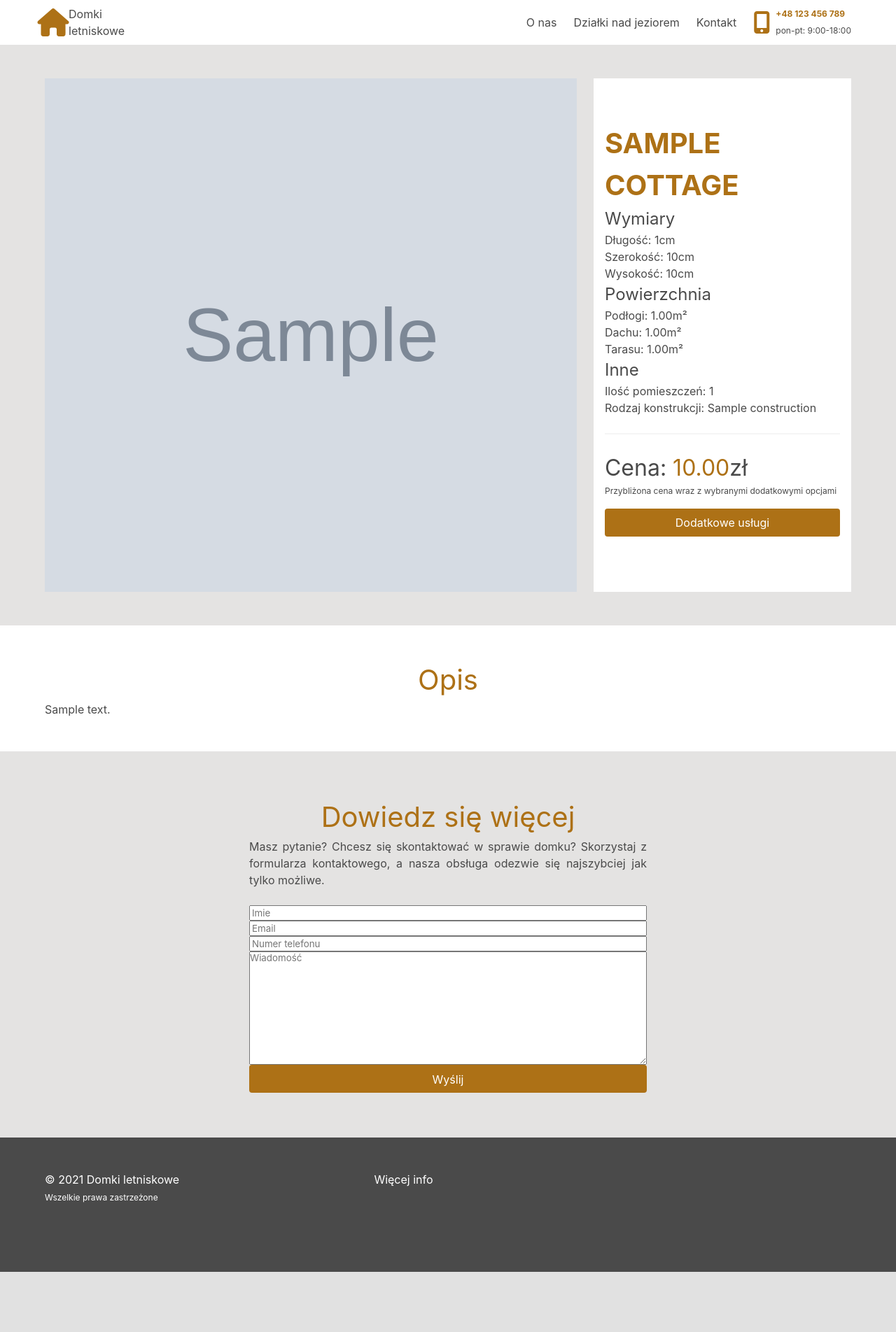
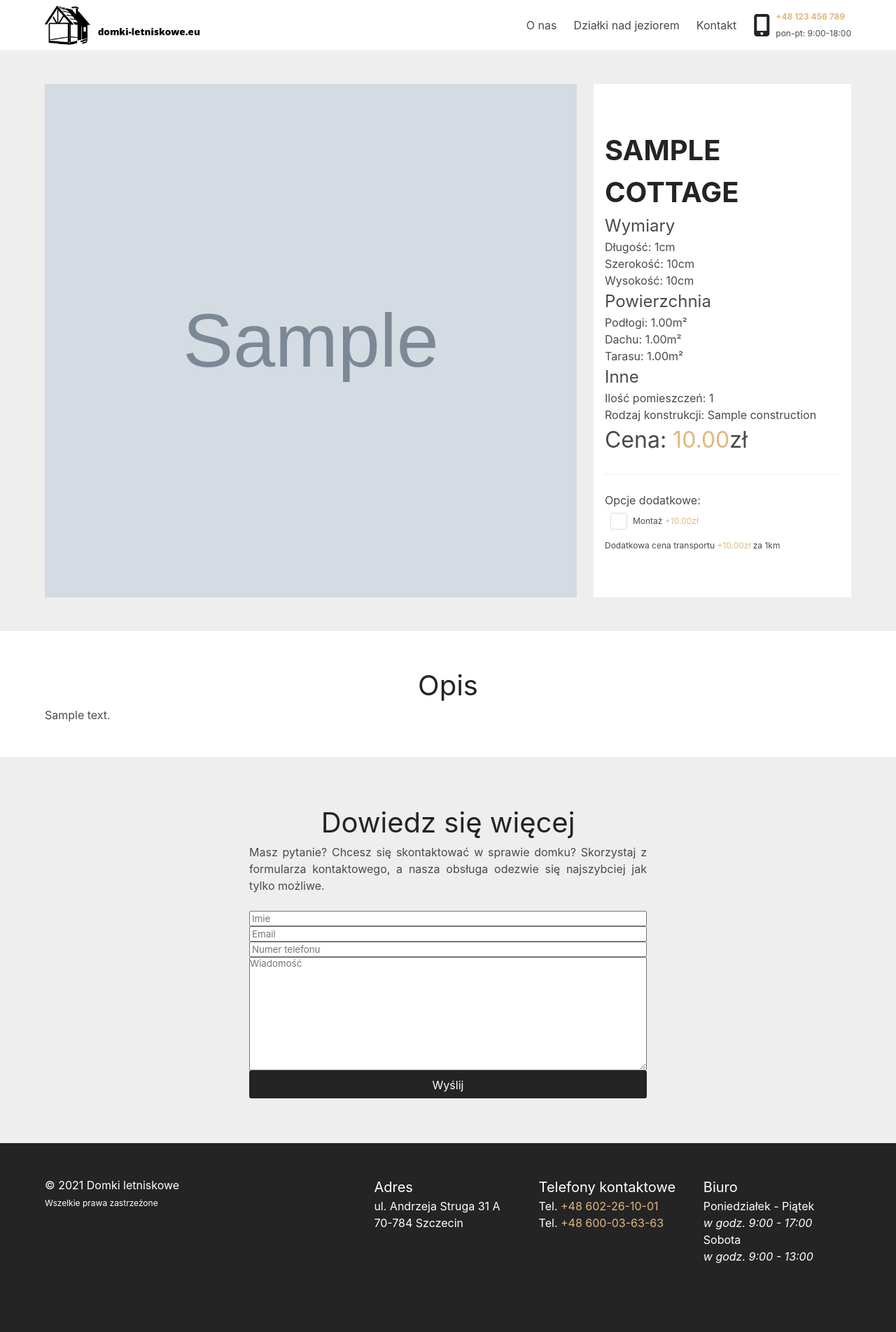
Before and after one commit to Patryk-Kowalczyk/Domki, a Django app: a page that uses templates/base.html in a window 1280 px wide. Shown: the whole page at 70% size. Before the commit the page ends 1818 px from the top, so only its background shows below. Run offline with Django 3.2, Linux system fonts and the light colour scheme; tables that the repository leaves empty hold one stand-in row (values such as "Sample post"); grey boxes marked "Sample" are stand-in pictures; some libraries are stand-ins or nearby versions.

Commit message:
Change style to black, services changes

```diff
--- a/static/bulma/sass/custom.sass
+++ b/static/bulma/sass/custom.sass
@@ -1,9 +1,12 @@
 @import "./node_modules/bulma/sass/utilities/initial-variables"
 // Custom styles
-$background-homepage: #E4E3E2
+$background-homepage: #eeeeee
+
 
 select
   overflow: hidden
+.select:not(.is-multiple):not(.is-loading)::after
+  border-color: $text
 
 .is-size-1
   line-height: 3.5rem
@@ -26,6 +29,11 @@ select
   & .column
     & > *
       color: white !important
+
+// Navbar logo
+.navbar-item img
+  max-height: 3.5rem
+
 
 .cottage-info
   height: 100%
@@ -183,7 +191,7 @@ select
   width: 100%
 
 .optional-price
-  color: $primary
+  color: inherit
 
 .is-checkradio[type="radio"] + label:first-of-type, .is-checkradio[type="checkbox"] + label:first-of-type
   margin-left: .5rem
@@ -209,6 +217,12 @@ select
 footer.footer
   background-color: $grey-dark
   color: white
+  & a
+    &:hover
+      color: $white
+
+  @media screen and (max-width: 768px)
+    text-align: center
 
 
 // Hover effects
--- a/static/bulma/sass/style.sass
+++ b/static/bulma/sass/style.sass
@@ -2,9 +2,21 @@
 @import "./node_modules/bulma/sass/utilities/initial-variables"
 
 // 2. Set your own initial variables
-$link: #AD7116
-$primary: $link
+$link: #deb97f
 
+$primary: #242424
+
+$radius-small: 4px
+$radius: 3px
+$radius-large: 5px
+
+$card-radius: 3px
+
+$pagination-color: $primary
+$pagination-border-color: lighten($primary, 30)
+$pagination-current-background-color: $primary
+$pagination-current-border-color: lighten($primary, 30)
+$pagination-current-color: $white
 
 // 3. Import the rest of Bulma
 @import "./node_modules/bulma/bulma"
--- a/templates/base.html
+++ b/templates/base.html
@@ -22,12 +22,7 @@
       <div class="container">
         <div class="navbar-brand">
           <a class="navbar-item" href="{% url "index" %}">
-            <span class="icon-text">
-              <span class="icon">
-                <i class="fas fa-home"></i>
-              </span>
-              <span>Domki<br />letniskowe</span>
-            </span>
+              <img src="{% static "img/logo.png" %}" alt="Domki letniskowe logo">
           </a>
 
           <a
@@ -67,11 +62,29 @@
 
         {% block content %} {% endblock %}
 
-    <footer class="footer is-dark">
+    <footer class="footer has-background-primary">
         <div class="container">
             <div class="columns">
                 <div class="column is-two-fifths">© 2021 Domki letniskowe <br> <span class="is-size-7">Wszelkie prawa zastrzeżone</span></div>
-                <div class="column">Więcej info</div>
+                <div class="column columns">
+                    <div class="column">
+                        <h3 class="is-size-5 is-bold has-text-white">Adres</h3>
+                        <p>ul. Andrzeja Struga 31 A</p>
+                        <p>70-784 Szczecin</p>
+                    </div>
+                    <div class="column">
+                        <h3 class="is-size-5 is-bold has-text-white">Telefony kontaktowe</h3>
+                        <p>Tel. <a href="tel: +48 602-26-10-01">+48 602-26-10-01</a></p>
+                        <p>Tel. <a href="tel: +48 600-03-63-63">+48 600-03-63-63</a></p>
+                    </div>
+                    <div class="column">
+                        <h3 class="is-size-5 is-bold has-text-white">Biuro</h3>
+                        <p class="is-size-6">Poniedziałek - Piątek</p>
+                        <p class="is-italic">w godz. 9:00 - 17:00</p>
+                        <p class="is-size-6">Sobota</p>
+                        <p class="is-italic">w godz. 9:00 - 13:00</p>
+                    </div>
+                </div>
             </div>
         </div>
     </footer>
--- a/templates/pages/cottagepage.html
+++ b/templates/pages/cottagepage.html
@@ -91,11 +91,21 @@
                     <h2 class="is-size-4">Inne</h2>
                     <p>Ilość pomieszczeń: {{ cottage.number_of_rooms }}</p>
                     <p>Rodzaj konstrukcji: {{ cottage.construction.name }}</p>
+                    <p class="is-size-3">Cena: <span class="has-text-link price">{{ cottage.price }}</span>zł</p>
                     <hr>
-                    <p class="is-size-3">Cena: <span class="has-text-primary price">{{ cottage.price }}</span>zł</p>
-                    <p class="is-size-7">Przybliżona cena wraz z wybranymi dodatkowymi opcjami</p>
-                    <button class="button is-primary mt-4 mb-4" id="optional-services">Dodatkowe usługi</button>
-                    <p class="is-size-7" id="chosen-text"></p>
+                    <p>Opcje dodatkowe: </p>
+                    {% for optional in cottage.optionalservice_set.all %}
+
+                        <input type="checkbox" name="{{ optional.name }}" id="{{ optional.name }}" form="contact-form" class="is-checkradio optional-checkbox" {% if optional.name in request.POST %} checked {% endif %}>
+                        <label class="optional-field is-size-7" for="{{ optional.name }}">
+                            <span class="optional-name">{{ optional.get_name_display }}</span>
+                            <span class="has-text-link">+<span class="optional-price">{{ optional.price }}</span>zł</span>
+                        </label>
+
+                    {% endfor %}
+                <div class="is-size-7 mt-2">Dodatkowa cena transportu <span class="has-text-link">+{{ cottage.transport_price }}zł</span> za 1km</div>
+
+                    </div>
                 </div>
             </div>
         </div>
@@ -112,20 +122,7 @@
                 <section class="modal-card-body">
                     <div class="is-flex is-flex-direction-column">
 
-                    {% for optional in cottage.optionalservice_set.all %}
 
-                        <input type="checkbox" name="{{ optional.name }}" id="{{ optional.name }}" form="contact-form" class="is-checkradio optional-checkbox">
-                        <label class="optional-field" for="{{ optional.name }}">
-                            <span class="optional-name">{{ optional.get_name_display }}</span>
-                            <span class="optional-price">{{ optional.price }}zł</span>
-                        </label>
-
-                    {% endfor %}
-
-                    <hr>
-                        <p>Dodatkowy koszt transportu <span class="has-text-primary">{{ cottage.transport_price }}zł</span> za 1km</p>
-
-                    </div>
             </section>
           </div>
         </div>
@@ -178,31 +175,9 @@
 
         let price = formPrice.value || parseFloat({{ cottage.price }});
 
-        const modalCheckBoxes = document.querySelectorAll('input[type=checkbox]');
-        const chosenText = document.getElementById('chosen-text');
-
-        function setChosenText(){
-            let checked = [...modalCheckBoxes].filter( _checkbox => _checkbox.checked)
-
-                if (checked.length > 0){
-                    chosenText.innerHTML = '<ul><b>Wybrane usługi:</b> '
-                    checked.forEach(checkedElement => {
-                        chosenText.innerHTML += `<li>${checkedElement.nextElementSibling.querySelector('.optional-name').innerHTML}(<span class="optional-price">+${checkedElement.nextElementSibling.querySelector('.optional-price').innerHTML}</span>),</li> `
-                    })
-                    chosenText.innerHTML = chosenText.innerHTML.slice(0, -2)
-                    chosenText.innerHTML += "."
-                } else {
-                    chosenText.innerHTML = "</ul>"
-                }
-        }
-
-        modalCheckBoxes.forEach( checkbox => {
-            checkbox.addEventListener('change', setChosenText)
-        })
-
         window.onload = () => {
             checkboxes.forEach(checkbox => {
-            const optionPrice = parseFloat(checkbox.nextElementSibling.querySelector('.optional-price').innerHTML)
+            const optionPrice = parseFloat(checkbox.nextElementSibling.querySelector('.optional-price').innerHTML.replace(',','.'));
             if (checkbox.checked){
                     price += optionPrice;
                 }
@@ -215,30 +190,14 @@
                 } else {
                     price -= optionPrice;
                 }
-                formPrice.value = price;
+                formPrice.value = price.toFixed(2);
                 priceElement.innerHTML = price.toFixed(2);
             })
         })
-            setChosenText()
         }
 
 
 
-    </script>
-
-    <script>
-        const services = document.getElementById('optional-services')
-        const modal = document.querySelector('.modal')
-        const background = document.querySelector('.modal .modal-background')
-        const close = document.querySelector('.modal .delete')
-
-        const toogleModal = () => {
-            modal.classList.toggle('is-active')
-        }
-
-        services.addEventListener('click', toogleModal)
-        background.addEventListener('click', toogleModal)
-        close.addEventListener('click', toogleModal)
     </script>
     <script>
     const mail = document.querySelector('#id_contact_mail')
--- a/templates/pages/homepage.html
+++ b/templates/pages/homepage.html
@@ -99,7 +99,7 @@
               <div class="panel-block is-flex is-flex-direction-column is-justify-content-center">
                   <h3 class="is-size-6">Ilość pokoi</h3>
                   <div class="select is-fullwidth">
-                    <select name="rooms">
+                    <select name="rooms" >
                         <option value="Dowolna" {% if params|get:"rooms" == "Dowolna" %} selected {% endif %}>Dowolna</option>
                         <option value="1" {% if params|get:"rooms" == "1" %} selected {% endif %}>1</option>
                         <option value="2-3" {% if params|get:"rooms" == "2-3" %} selected {% endif %}>2-3</option>
@@ -155,7 +155,7 @@
                                             <p>
                                                 {{ cottage.description|truncatewords:15|safe }}
                                             </p>
-                                        <h4 class="has-text-primary has-text-right">{{ cottage.price }}zł</h4>
+                                        <h4 class="has-text-link has-text-right">{{ cottage.price }}zł</h4>
                                     </div>
                                 </div>
                             </div>
```
Also changed, not shown: static/bulma/css/style.css, static/img/logo.png (added), 1 other file.
